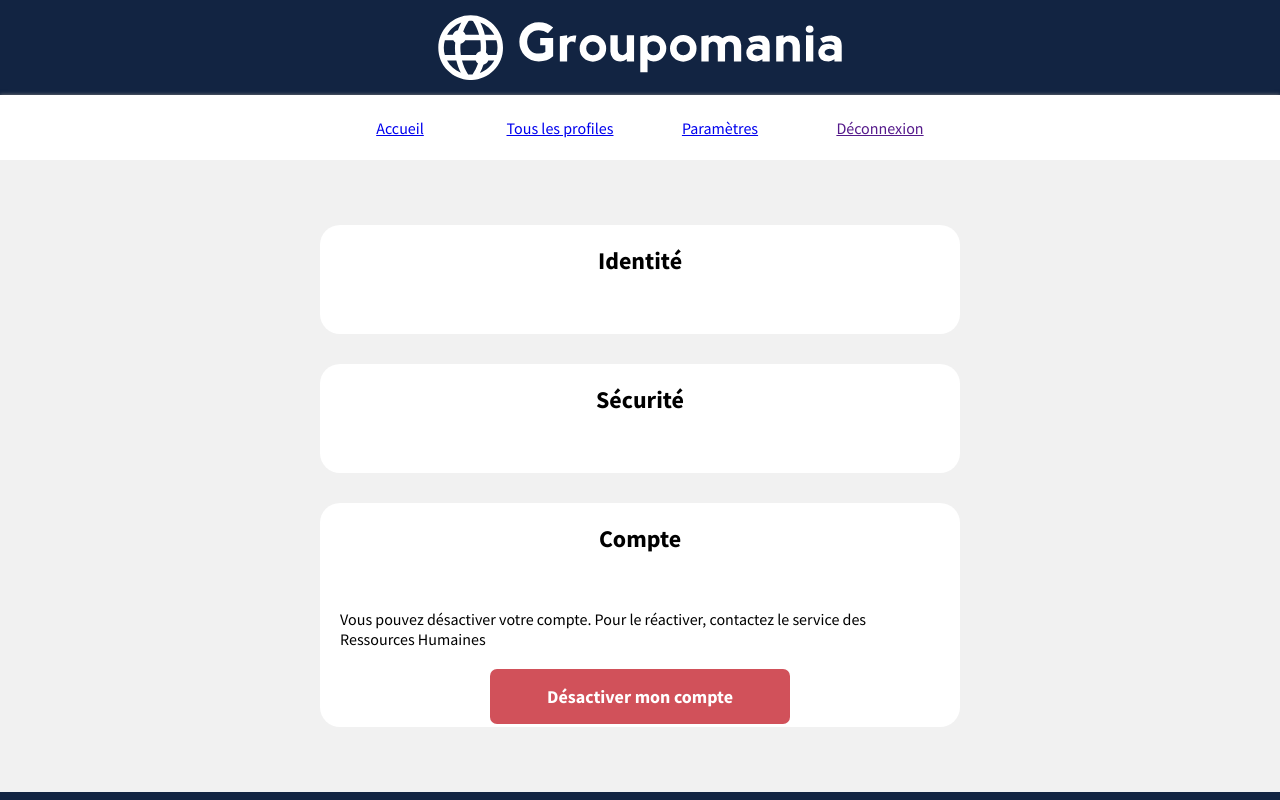
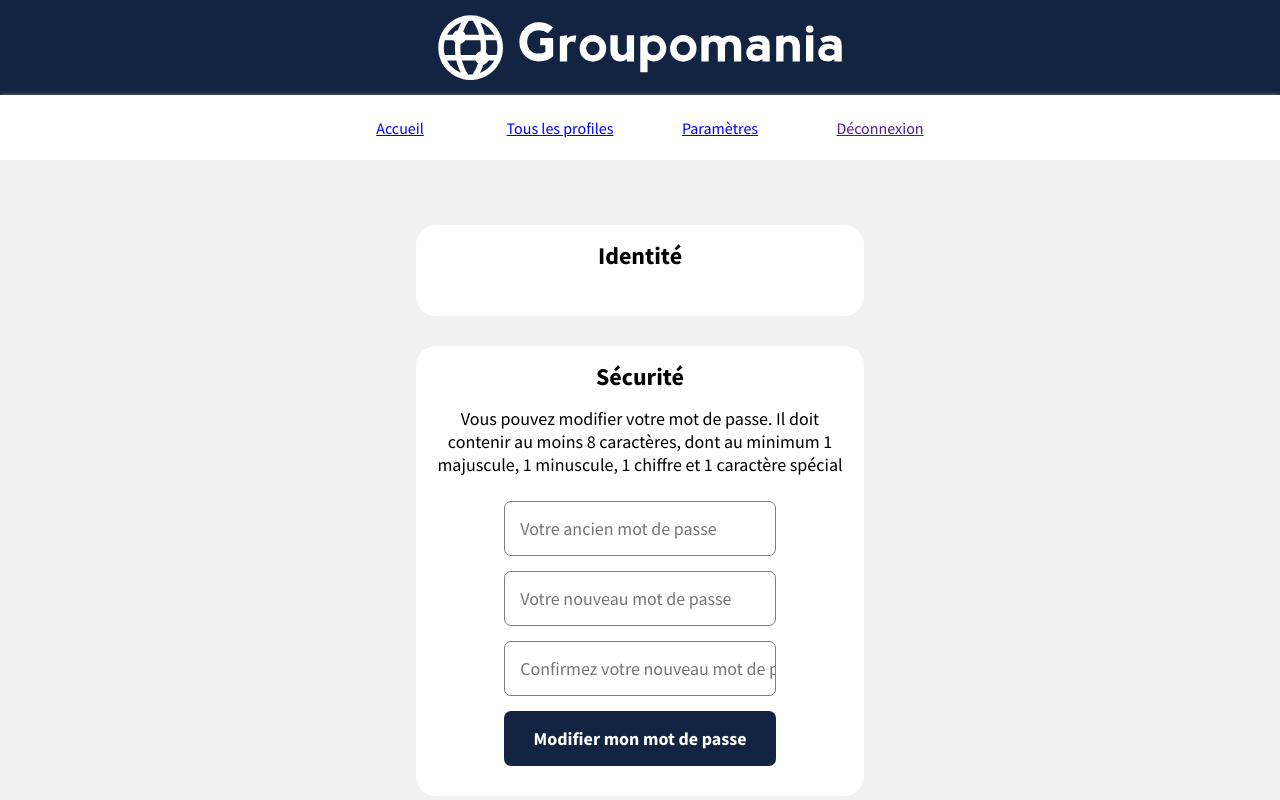
Before and after one commit to KappliApp/Kappli_Camille_Crapat_ProjetOpenclassrooms_Groupomania_Front, a React (Create React App) app: page /user/params in a window 1280 px wide. Shown: the top 800 px of the page. Built offline with nearby package versions, Linux system fonts and the light colour scheme; sample sign-in values are in the browser's storage.

Commit message:
create design modify security

```diff
--- a/src/User/pages/Params/index.jsx
+++ b/src/User/pages/Params/index.jsx
@@ -13,9 +13,9 @@
 `;
 
 const ParamsStyle = styled.div`
-   width: 50%;
+   width: 35%;
    border-radius: 20px;
-   padding: 20px 20px 3px 20px;
+   padding: 15px 15px 30px 15px;
    background-color: ${colors.white};
    margin: 15px auto 15px auto;
    display: flex;
@@ -25,28 +25,45 @@
 
 const ParamsTitleStyle = styled.h2`
    font-size: 24px;
-   margin-bottom: 55px;
+   margin-bottom: 15px;
 `;
 
-const ParamsTextStyle = styled.p``;
+const ParamsTextStyle = styled.p`
+   font-size: 18px;
+   margin-bottom: 25px;
+   text-align: center;
+`;
 
-const ParamsButtonDelStyle = styled.button`
+const ParamsInputSecurityStyle = styled.input`
+   width: 65%;
+   height: 55px;
+   border-radius: 7px;
+   border: 1px solid ${colors.grey_dark};
+   padding-left: 15px;
+   font-size: 18px;
+   margin-bottom: 15px;
+   ${(res) => res.res === 'error' && `border: 1px solid ${colors.error}`}
+   ${(res) => res.res === 'ok' && `border: 1px solid ${colors.ok}`}
+`;
+
+const ParamsButtonStyle = styled.button`
    display: flex;
    justify-content: center;
    align-items: center;
-   background-color: ${colors.secondary};
-   width: 50%;
+   width: 65%;
    height: 55px;
    border-radius: 7px;
    border: 0;
    font-weight: bold;
    font-size: 18px;
    color: ${colors.white};
-   margin-top: 20px;
    cursor: pointer;
-   &:hover {
-      background-color: ${colors.secondary_light};
-   }
+   ${(props) =>
+      props.$isdelete &&
+      `background-color: ${colors.secondary}; &:hover {background-color: ${colors.secondary_light};}`}
+   ${(props) =>
+      props.$isok &&
+      `background-color: ${colors.primary}; &:hover {background-color: ${colors.primary_light};}`}
 `;
 
 function Params({ user, setUser, token, setToken }) {
@@ -57,6 +74,29 @@
          </ParamsStyle>
          <ParamsStyle>
             <ParamsTitleStyle>Sécurité</ParamsTitleStyle>
+            <ParamsTextStyle>
+               Vous pouvez modifier votre mot de passe. Il doit contenir au
+               moins 8 caractères, dont au minimum 1 majuscule, 1 minuscule, 1
+               chiffre et 1 caractère spécial
+            </ParamsTextStyle>
+            <ParamsInputSecurityStyle
+               type="password"
+               name="password"
+               placeholder="Votre ancien mot de passe"
+            />
+            <ParamsInputSecurityStyle
+               type="password"
+               name="password"
+               placeholder="Votre nouveau mot de passe"
+            />
+            <ParamsInputSecurityStyle
+               type="password"
+               name="password"
+               placeholder="Confirmez votre nouveau mot de passe"
+            />
+            <ParamsButtonStyle $isok>
+               Modifier mon mot de passe
+            </ParamsButtonStyle>
          </ParamsStyle>
          <ParamsStyle>
             <ParamsTitleStyle>Compte</ParamsTitleStyle>
@@ -64,7 +104,9 @@
                Vous pouvez désactiver votre compte. Pour le réactiver, contactez
                le service des Ressources Humaines
             </ParamsTextStyle>
-            <ParamsButtonDelStyle>Désactiver mon compte</ParamsButtonDelStyle>
+            <ParamsButtonStyle $isdelete>
+               Désactiver mon compte
+            </ParamsButtonStyle>
          </ParamsStyle>
       </AllParamsStyle>
    );
```
